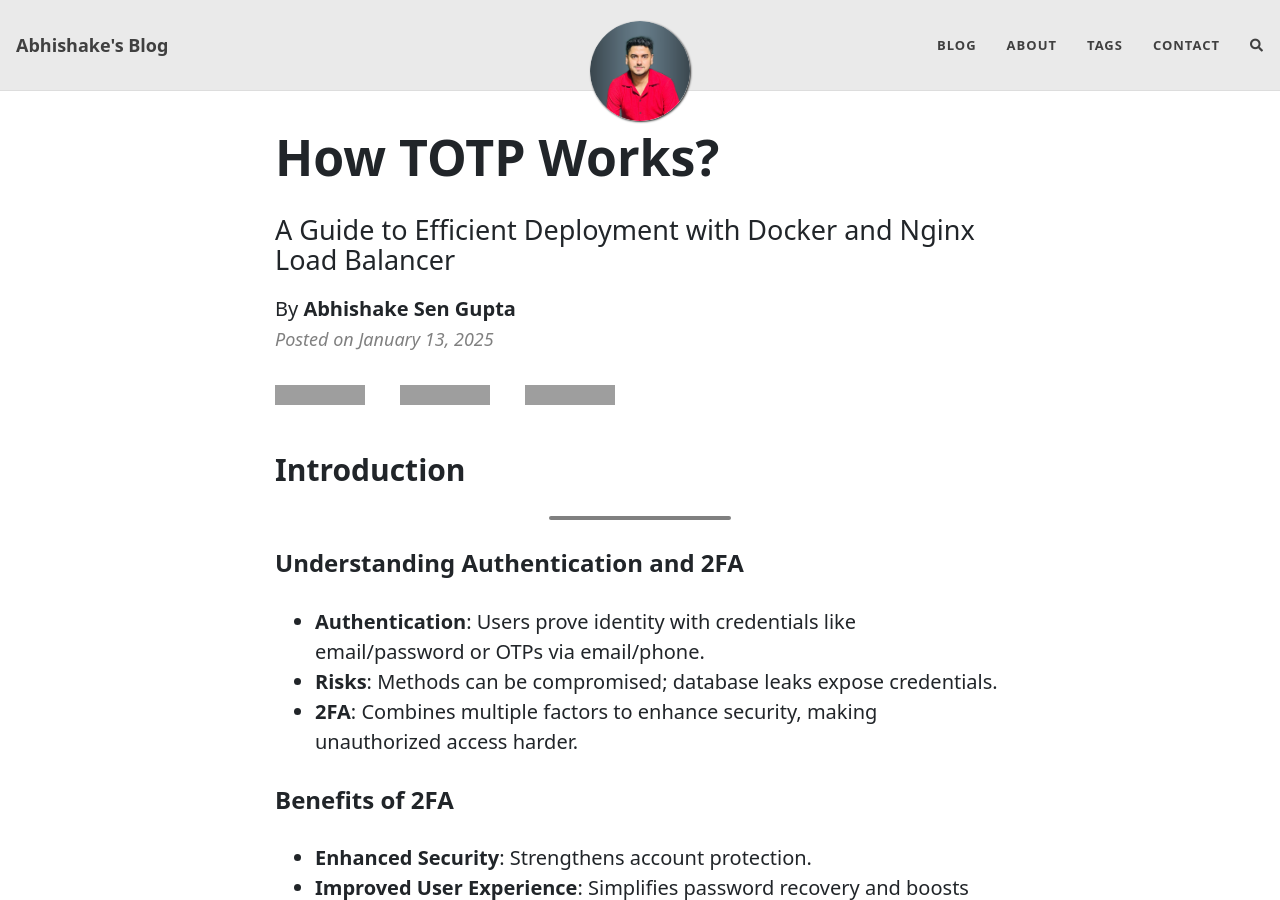
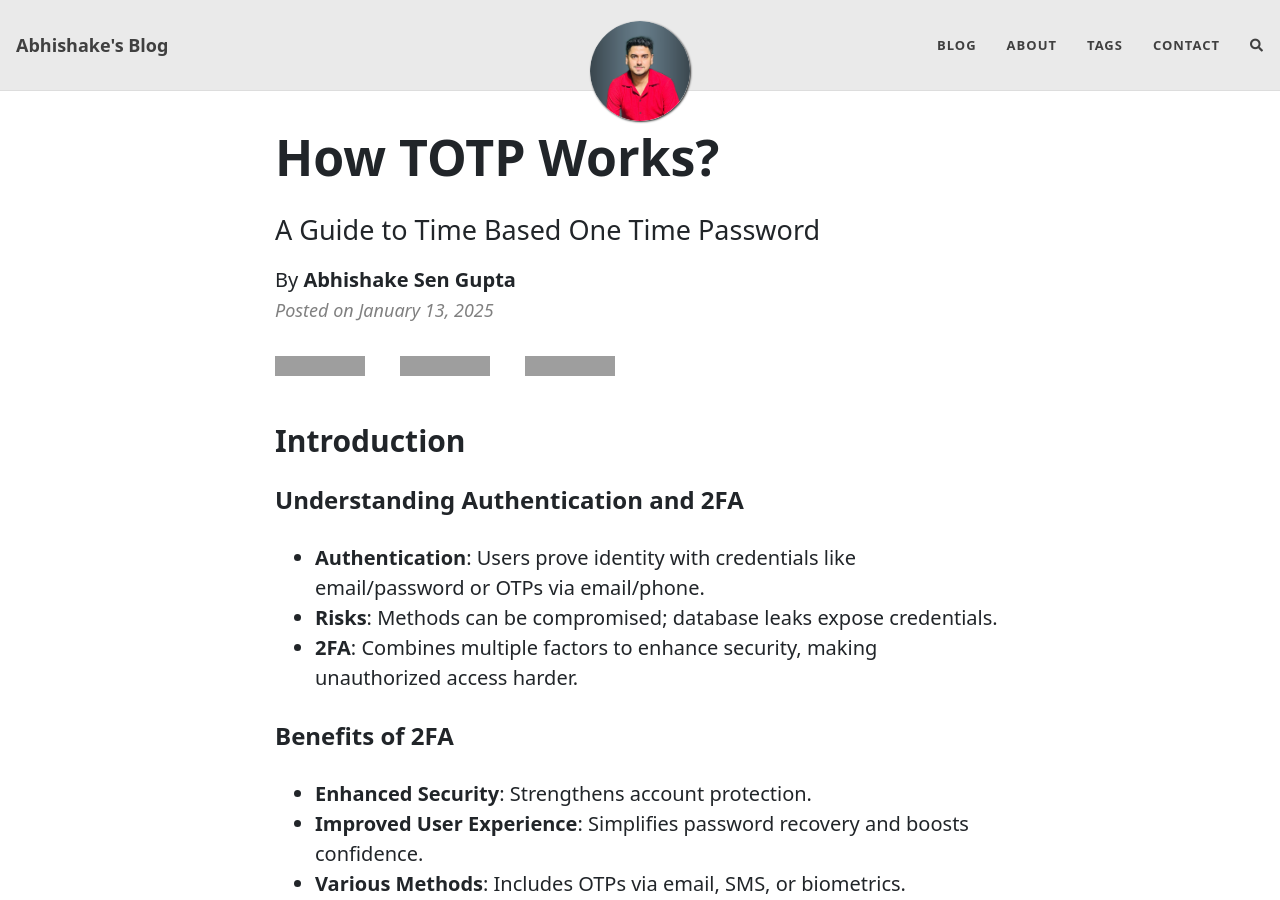
Before and after one commit to Abhishake63/abhishake.github.io, a Jekyll site: the page built from _posts/2025-01-13-how-totp-works.md, in a window 1280 px wide and 900 px high. Built offline with Jekyll 4.4.1, drawn with Linux system fonts in a browser that asks for light colours; nearby versions of some CDN libraries; comment, search, counter and statistics services are not loaded; grey boxes are pictures that could not be loaded.

Commit message:
fix totp blog

```diff
--- a/_posts/2025-01-13-how-totp-works.md
+++ b/_posts/2025-01-13-how-totp-works.md
@@ -1,7 +1,7 @@
 ---
 layout: post
 title: How TOTP Works?
-subtitle: A Guide to Efficient Deployment with Docker and Nginx Load Balancer
+subtitle: A Guide to Time Based One Time Password
 gh-repo: Abhishake63/nodejs-totp-authenticator
 gh-badge: [star, fork, follow]
 tags: [nodejs, totp]
@@ -9,8 +9,6 @@
 ---
 
 ## **Introduction**
-
----
 
 ### Understanding Authentication and 2FA
 
@@ -34,8 +32,6 @@
 
 ## What is TOTP?
 
----
-
 - **TOTP (Time-Based One-Time Password)**: Generates unique passwords for each login attempt using time as a counter.
 - **Interval**: New password every 30 seconds.
 - **Advantages**: Addresses issues with traditional passwords (forgotten, stolen, guessed).
@@ -44,8 +40,6 @@
 - **Authenticator App**: Needed on your phone, no internet required.
 
 ## OTP vs HOTP vs TOTP: How Each of These Differ?
-
----
 
 ### OTP (One-Time Password)
 
@@ -72,8 +66,6 @@
 
 ## **SMS OTP vs. TOTP: Where does TOTP Shine?**
 
----
-
 ### SMS OTP
 
 - **Advantages**: Easy to implement and use.
@@ -87,8 +79,6 @@
 ![image.png](https://abhishake63.github.io/assets/img/totp/image%205.png)
 
 ## How Does TOTP Work?
-
----
 
 ### Technical Breakdown
 
@@ -112,8 +102,6 @@
 
 ## Benefits & Limitations of TOTP
 
----
-
 ### Benefits
 
 - **Security**: Adds an extra layer of security, making it harder for hackers to access accounts. Unique codes are not sent over a network, reducing interception risk.
@@ -126,8 +114,6 @@
 
 ## Emerging Technologies in Two-Factor Authentication
 
----
-
 ### Additional Authentication Methods
 
 - **Biometric Authentication**: Uses physical attributes like fingerprints, facial recognition, or voice recognition. Examples include Apple’s Face ID and Touch ID, which offer enhanced security through unique personal characteristics.
@@ -139,8 +125,6 @@
 - **TOTP**: Enhances authentication systems by generating unique, time-sensitive codes, addressing issues with passwords and OTPs for a more secure authentication experience.
 
 ## Extra
-
----
 
 ### Y2K Problem
 
```
